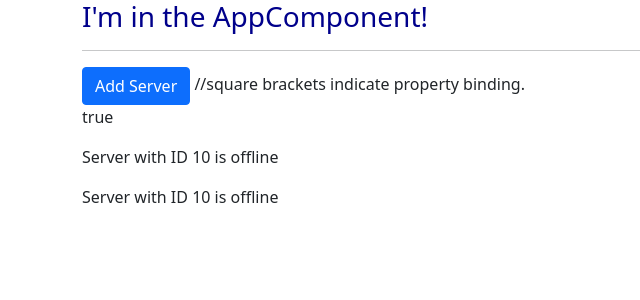
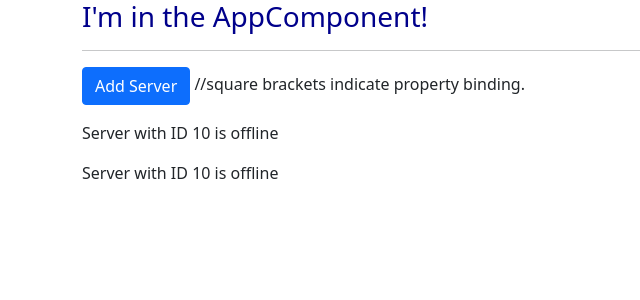
Before and after one commit to VincentGichohi/Angular-Demo, an Angular app: page / in a window 1280 px wide. Shown: the top 300 px of the page, without its empty margins (0-640 px from the left). Built offline with nearby package versions, Linux system fonts and the light colour scheme.

Commit message:
link a component to a button

```diff
--- a/src/app/servers/servers.component.html
+++ b/src/app/servers/servers.component.html
@@ -1,4 +1,5 @@
-<button class="btn btn-primary" [disabled]="!allowNewServer">Add Server</button> //square brackets indicate property binding.
-<p [innerText]="allowNewServer"></p>
+<button class="btn btn-primary" [disabled]="!allowNewServer" (click)="onCreateServer()">Add Server</button> //square brackets indicate property binding.
+<!-- <p [innerText]="allowNewServer"></p> -->
+<p>{{ serverCreationStatus }}</p>
 <app-server></app-server>
 <app-server></app-server>
```
